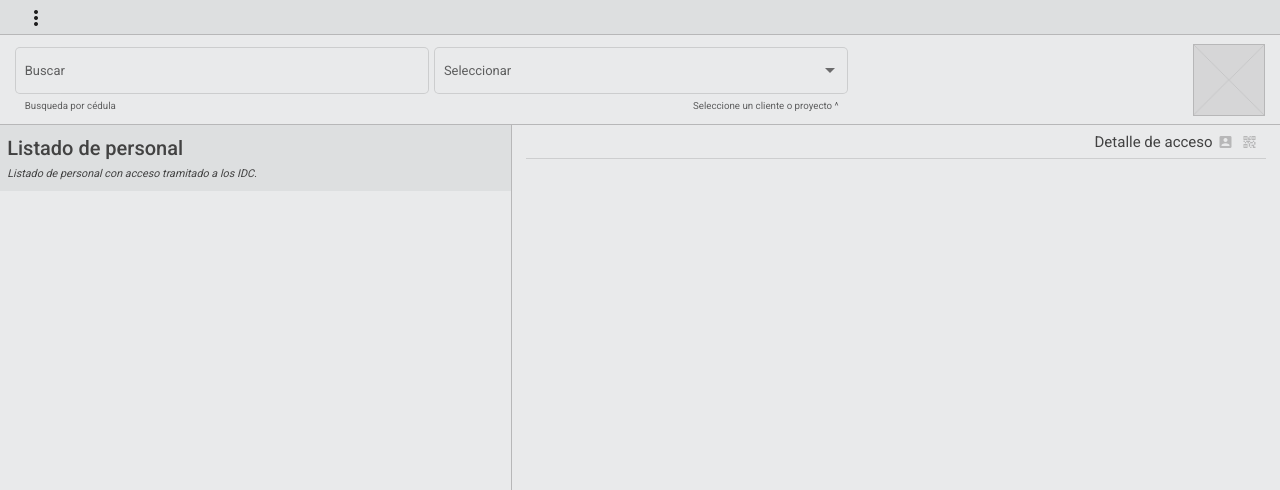
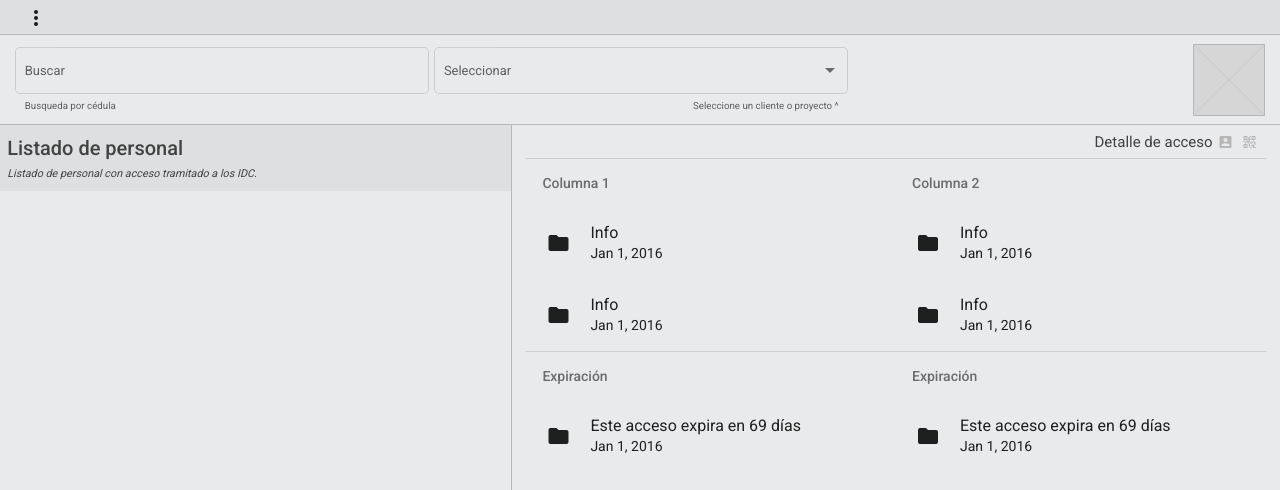
Before and after one commit to AbdielP/qrcodeproject, an Angular app: page /acceso in a window 1280 px wide. Shown: the top 490 px of the page. Built offline with nearby package versions, Linux system fonts and the light colour scheme.

Commit message:
added mat-list to show access details (looking good)

```diff
--- a/src/app/pages/qrgenerator/qraccess/userdetails/userdetails.component.css
+++ b/src/app/pages/qrgenerator/qraccess/userdetails/userdetails.component.css
@@ -20,6 +20,14 @@
     margin-top: 4px;
     font-size: 16px;
     color: var(--border-primary-color)
+}
+
+.container-list {
+    display: flex;
+    flex-wrap: nowrap;
+    width: 100%;
+} mat-list {
+    width: 50%;
 }
 
 .spinner-container {
--- a/src/app/pages/qrgenerator/qraccess/userdetails/userdetails.component.html
+++ b/src/app/pages/qrgenerator/qraccess/userdetails/userdetails.component.html
@@ -9,6 +9,53 @@
     <div *ngIf="showSpinner" class="spinner-container">
         <mat-spinner *ngIf="showSpinner" color="primary"></mat-spinner>
     </div>
+
+    <div class="container-list">
+        <!-- COL IZQ -->
+        <mat-list>
+            <div mat-subheader>Columna 1</div>
+            <mat-list-item>
+                <mat-icon mat-list-icon>folder</mat-icon>
+                <div mat-line>Info</div>
+                <div mat-line> Jan 1, 2016 </div>
+            </mat-list-item>
+            <mat-list-item>
+                <mat-icon mat-list-icon>folder</mat-icon>
+                <div mat-line>Info</div>
+                <div mat-line> Jan 1, 2016 </div>
+            </mat-list-item>
+            <mat-divider></mat-divider>
+            <div mat-subheader>Expiración</div>
+            <mat-list-item>
+                <mat-icon mat-list-icon>folder</mat-icon>
+                <div mat-line>Este acceso expira en 69 días</div>
+                <div mat-line> Jan 1, 2016 </div>
+            </mat-list-item>
+        </mat-list>
+        <!-- COL DER -->
+        <mat-list>
+            <div mat-subheader>Columna 2</div>
+            <mat-list-item>
+                <mat-icon mat-list-icon>folder</mat-icon>
+                <div mat-line>Info</div>
+                <div mat-line> Jan 1, 2016 </div>
+            </mat-list-item>
+            <mat-list-item>
+                <mat-icon mat-list-icon>folder</mat-icon>
+                <div mat-line>Info</div>
+                <div mat-line> Jan 1, 2016 </div>
+            </mat-list-item>
+            <mat-divider></mat-divider>
+            <div mat-subheader>Expiración</div>
+            <mat-list-item>
+                <mat-icon mat-list-icon>folder</mat-icon>
+                <div mat-line>Este acceso expira en 69 días</div>
+                <div mat-line> Jan 1, 2016 </div>
+            </mat-list-item>
+        </mat-list>
+    </div>
+
+
     <!-- <div class="user-info-container">
 
         <div class="container-row">
@@ -73,8 +120,10 @@
                 <div class="access-detail-container">
                     <div class="detail">
                         <p class="mat-subheading-1 text-secondary">Detalle del acceso</p>
-                        <a *ngIf="detalleAcceso.gerencia != ''" href="{{detalleAcceso.gerencia}}" class="text-info" target="_blank">Ver formulario de acceso</a>
-                        <p *ngIf="detalleAcceso.gerencia === ''">No se ha encontrado formulario de acceso para este permiso.</p>
+                        <a *ngIf="detalleAcceso.gerencia != ''" href="{{detalleAcceso.gerencia}}" class="text-info"
+                            target="_blank">Ver formulario de acceso</a>
+                        <p *ngIf="detalleAcceso.gerencia === ''">No se ha encontrado formulario de acceso para este
+                            permiso.</p>
                     </div>
                     <p class="text-justify">{{detalleAcceso.notas | titlecase}}</p>
                 </div>
```
